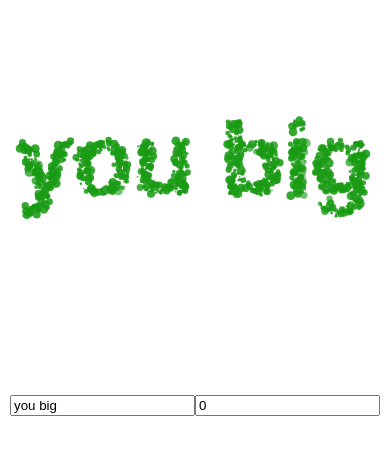
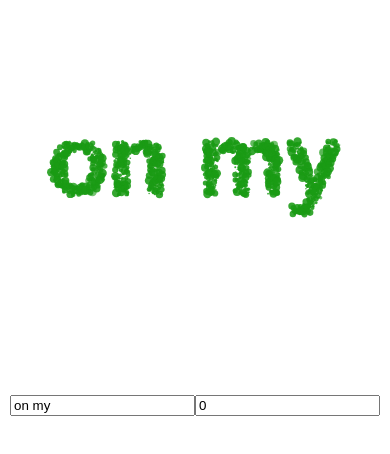
Before and after one commit to tbpatj/Particle-Wrapper, a React (Create React App) app: page / in a window 390 px wide. Shown: the top 454 px of the page. Built offline with nearby package versions, Linux system fonts and the light colour scheme.

Commit message:
feat: just finished up some ideas for what to add and some additional insights

```diff
--- a/src/App.tsx
+++ b/src/App.tsx
@@ -3,8 +3,11 @@ import "./App.css";
 import ParticleWrapper from "./components/ParticleWrapper";
 import useImageLoader, { MyImage } from "./hooks/useImageLoader";
 import useWordInterval from "./hooks/useWordInterval";
-import { ParticleInputObject } from "./types/ParticleWrapper/types";
-const words = ["These apples", "come from", "down south", "you big", "bozo"];
+import {
+  ParticleInputObject,
+  WrapperOptions,
+} from "./types/ParticleWrapper/types";
+const words = ["Timothy Luebke", "Dev", "follow me", "on my", "8", "@luebketj"];
 const images: MyImage[] = [
   { src: "/color.webp", name: "color" },
   { src: "/person.png", name: "person" },
@@ -17,8 +20,18 @@ const images: MyImage[] = [
   { src: "/person2.png", name: "arrow" },
   { src: "/person3.png", name: "arrow" },
 ];
-//TODO Create particle wrapper objects that get passed in, each object has the info you want to display
-//the rotation, how many particles are dedicated to that image, the size, the position, and any color changing properties
+
+const particleWrapperOptions = {
+  useOptimizedSmallParticles: false,
+  mapParticlesToClosestPoint: false,
+  prtcleCnt: 1000,
+} as WrapperOptions;
+/**TODO, add in ability to add multiple images to the scan
+ * add in mouse pointer interaction (maybe make it so when the particles are touched they have a stunned state where they don't return back home until a certain time)
+ * finish up the ability to change colors on a text even maybe gradients
+ * finish up other attributes to add to a image before it scans it
+ * option to restrain particles to the destination, so when I'm doing quick things like an explosion I can make the particles not stick to the destination. Just basically stun them temporarily
+ */
 function App() {
   const [input, setInput] = useState("asdf");
   const [xOffset, setXOffset] = useState("0");
@@ -47,11 +60,12 @@ function App() {
           scaleX: 0.5,
           scaleY: 0.5,
         },
+        options: particleWrapperOptions,
       } as ParticleInputObject;
     } else {
       return {
         input: { text: input, fontSize: 100 },
-        options: { xOffset: parseFloat(xOffset) },
+        options: particleWrapperOptions,
       } as ParticleInputObject;
     }
   }, [input]);
--- a/src/components/ParticleWrapper.tsx
+++ b/src/components/ParticleWrapper.tsx
@@ -7,12 +7,11 @@ import {
   renderOptimizedParticles,
   runParticleLoop,
 } from "../utils/ParticleWrapper/particle";
+import { DEFAULT_USE_OPTIMIZED_SMALL_PARTICLES } from "../utils/ParticleWrapper/util";
 
 interface ParticleWrapperProps {
   input?: ParticleInputObject;
 }
-
-const useOptimizeSmallParticles = false;
 
 const ParticleWrapper: React.FC<ParticleWrapperProps> = ({ input }) => {
   const canvasRef = createRef<HTMLCanvasElement>();
@@ -35,7 +34,10 @@ const ParticleWrapper: React.FC<ParticleWrapperProps> = ({ input }) => {
   const loop = useCallback(() => {
     //if we have a canvas element then we can start rendering things
     if (ctx) {
-      if (useOptimizeSmallParticles) {
+      if (
+        input?.options?.useOptimizedSmallParticles ??
+        DEFAULT_USE_OPTIMIZED_SMALL_PARTICLES
+      ) {
         renderOptimizedParticles(ctx, particles, canvasWidth, canvasHeight);
       } else {
         runParticleLoop(ctx, particles, canvasWidth, canvasHeight);
@@ -43,24 +45,6 @@ const ParticleWrapper: React.FC<ParticleWrapperProps> = ({ input }) => {
     }
     animationRef.current = requestAnimationFrame(loop);
   }, [ctx, particles]);
-
-  // useEffect(() => {
-  //   console.log('changed')
-  //   if(input?.options){
-  //   const {scaleX=1,scaleY=1,xOffset=0,yOffset=1} = input?.options
-  //   for (let i = 0; i < particles.length; i++) {
-  //     const p: Particle = particles[i];
-  //     if(p.dest && p.origDest){
-  //       p.dest.x = (p.origDest.x * scaleX) + xOffset
-  //       p.dest.y = (p.origDest.y * scaleY) + yOffset
-  //     }
-  //     else{
-  //       p.dest = p.origDest
-  //     }
-  //   }
-  // }
-
-  // },[input?.options])
 
   useEffect(() => {
     initScene();
--- a/src/hooks/ParticleWrapper/useInitParticles.tsx
+++ b/src/hooks/ParticleWrapper/useInitParticles.tsx
@@ -42,8 +42,8 @@ const useInitParticles: (props: UseInitParticlesProps) => UseInitParticle = ({
   input,
 }) => {
   function initParticles() {
-    const ww = canvasWidth || 500;
-    const wh = canvasHeight || 500;
+    const ww = canvasWidth || window.innerWidth;
+    const wh = canvasHeight || window.innerHeight;
     setParticles(
       createParticlesList(
         input?.options?.prtcleCnt ?? DEFAULT_PRTCL_CNT,
--- a/src/hooks/useWordInterval.tsx
+++ b/src/hooks/useWordInterval.tsx
@@ -12,7 +12,11 @@ export interface UseWordInterval {
   startWordTimer: () => void;
 }
 
-const useWordInterval: (props: UseWordIntervalProps) => UseWordInterval = ({ words, time, startOnMount }) => {
+const useWordInterval: (props: UseWordIntervalProps) => UseWordInterval = ({
+  words,
+  time,
+  startOnMount,
+}) => {
   const timerRef = useRef<NodeJS.Timeout>();
   const [index, setIndex] = useState(0);
   const [currentWord, setCurrentWord] = useState(words[0]);
@@ -22,7 +26,7 @@ const useWordInterval: (props: UseWordIntervalProps) => UseWordInterval = ({ wor
     const timeoutTime = typeof time === "number" ? time : time[index];
     timerRef.current = setTimeout(() => {
       setIndex((indx) => {
-        if (indx >= words.length) return 0;
+        if (indx >= words.length - 1) return 0;
         return indx + 1;
       });
     }, 2000);
--- a/src/utils/ParticleWrapper/util.ts
+++ b/src/utils/ParticleWrapper/util.ts
@@ -10,7 +10,7 @@ import {
 } from "../../types/ParticleWrapper/types";
 
 export const DEFAULT_PRTCL_CNT = 1000;
-export const DEFAULT_PRTCL_DST_RNG = 5;
+export const DEFAULT_PRTCL_DST_RNG = 2;
 export const DEFAULT_USE_OPTIMIZED_SMALL_PARTICLES = false;
 export const DEFAULT_MAP_PARTICLES_TO_CLOSEST_POINT = false;
 export const DEFAULT_WRAPPER_OPTIONS: WrapperOptions = {
```
